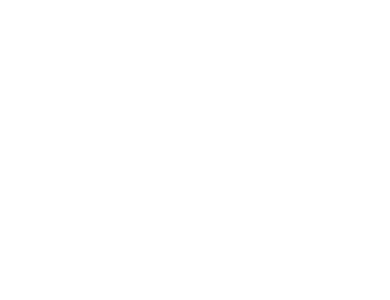
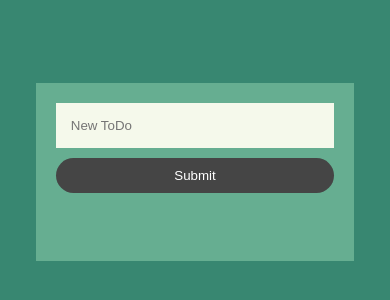
Before and after one commit to mhdjunaid01/React-learning-Projects, a React (Vite) app: page / in a window 390 px wide. Shown: the part 250-550 px from the top of the page. Built offline with nearby package versions, Linux system fonts and the light colour scheme.

Commit message:
Add Todo project  files to the project

```diff
--- a/src/App.jsx
+++ b/src/App.jsx
@@ -1,4 +1,5 @@
 import React from 'react'
+import Todo from './Component/ToDoProject2/Todo'
 // import Counter from './Component/CounterProject1/Counter'
 
 
@@ -6,6 +7,7 @@
   return (
     <div>
       {/* <Counter/> */}
+      <Todo/>
 
     </div>
   )
--- a/src/Component/CounterProject1/Counter.jsx
+++ b/src/Component/CounterProject1/Counter.jsx
@@ -1,5 +1,5 @@
 import React, { useState } from 'react'
-import'../style.css'
+import'../CounterProject1/style.css'
 const Counter = () => {
     const[count,setCount]=useState(0)
     const increment =()=>{
--- a/src/Component/ToDoProject2/Todo.jsx
+++ b/src/Component/ToDoProject2/Todo.jsx
@@ -1,9 +1,41 @@
-import React from 'react'
+import React, { useState } from 'react'
+import"./styles.css"
 
 const Todo = () => {
+    const[todos,setTodos]=useState([])
+    const[input,setInput]=useState("")
+
+    const handleSubmit=()=>{
+        setTodos((todos)=>{
+        return todos.concat({
+                text:input,
+                id:Math.floor(Math.random()*10)
+
+                })
+        })
+        setInput("")
+    }
+
+    const removeTodo =(id)=>setTodos((todos)=>todos.filter(t=>t.id!==id ))
   return (
-    <div>Todo</div>
+    <div className='container'>
+        <input type="text" placeholder='New ToDo' value={input} onChange={(e)=>setInput(e.target.value)} />
+   <button onClick={handleSubmit}>Submit</button>
+
+<ul className="todos-list">
+    {
+        todos.map(({text,id})=>(
+            <li className='todo' key={id}>
+                <span>{text}</span>
+                <button className='close' onClick={()=>removeTodo(id)}>X</button>
+            </li>
+        ))
+    }
+</ul>
+    </div>
+
   )
 }
 
+
 export default Todo
--- /dev/null
+++ b/src/Component/ToDoProject2/styles.css
@@ -0,0 +1,92 @@
+* {
+    padding: 0;
+    margin: 0;
+    box-sizing: border-box;
+  }
+
+  body {
+    background: #388771;
+    height: 100vh;
+    display: flex;
+    justify-content: center;
+    align-items: center;
+  }
+
+  .container {
+    background: #66ae91;
+    padding: 50px;
+  }
+
+  input {
+    padding: 15px;
+    border: none;
+    outline: none;
+    background: #f5f9eb;
+    width: 300px;
+    margin-right: 10px;
+  }
+
+  button {
+    border-radius: 100px;
+    background: #454545;
+    padding: 5px;
+    outline: none;
+    border: none;
+    color: #fff;
+    padding: 10px 20px;
+    cursor: pointer;
+  }
+
+  .todos-list {
+    margin-top: 3rem;
+  }
+
+  .todo {
+    list-style: none;
+    display: flex;
+    justify-content: space-between;
+    align-items: center;
+    background: #f5f9eb;
+    padding: 7px 20px;
+    margin: 10px;
+    font-family: sans-serif;
+  }
+
+  .close {
+    padding: 5px 10px;
+    cursor: pointer;
+  }
+@media (max-width: 768px) {
+    body {
+        flex-direction: column;
+        padding: 20px;
+    }
+
+    .container {
+        width: 100%;
+        padding: 20px;
+    }
+
+    input {
+        width: 100%;
+        margin-bottom: 10px;
+    }
+
+    button {
+        width: 100%;
+        padding: 10px;
+    }
+
+    .todos-list {
+        width: 100%;
+    }
+
+    .todo {
+        flex-direction: column;
+        align-items: flex-start;
+    }
+
+    .close {
+        align-self: flex-end;
+    }
+}
```
Also changed, not shown: src/Component/CounterProject1/style.css (renamed from src/style.css, +27 -0 lines).
